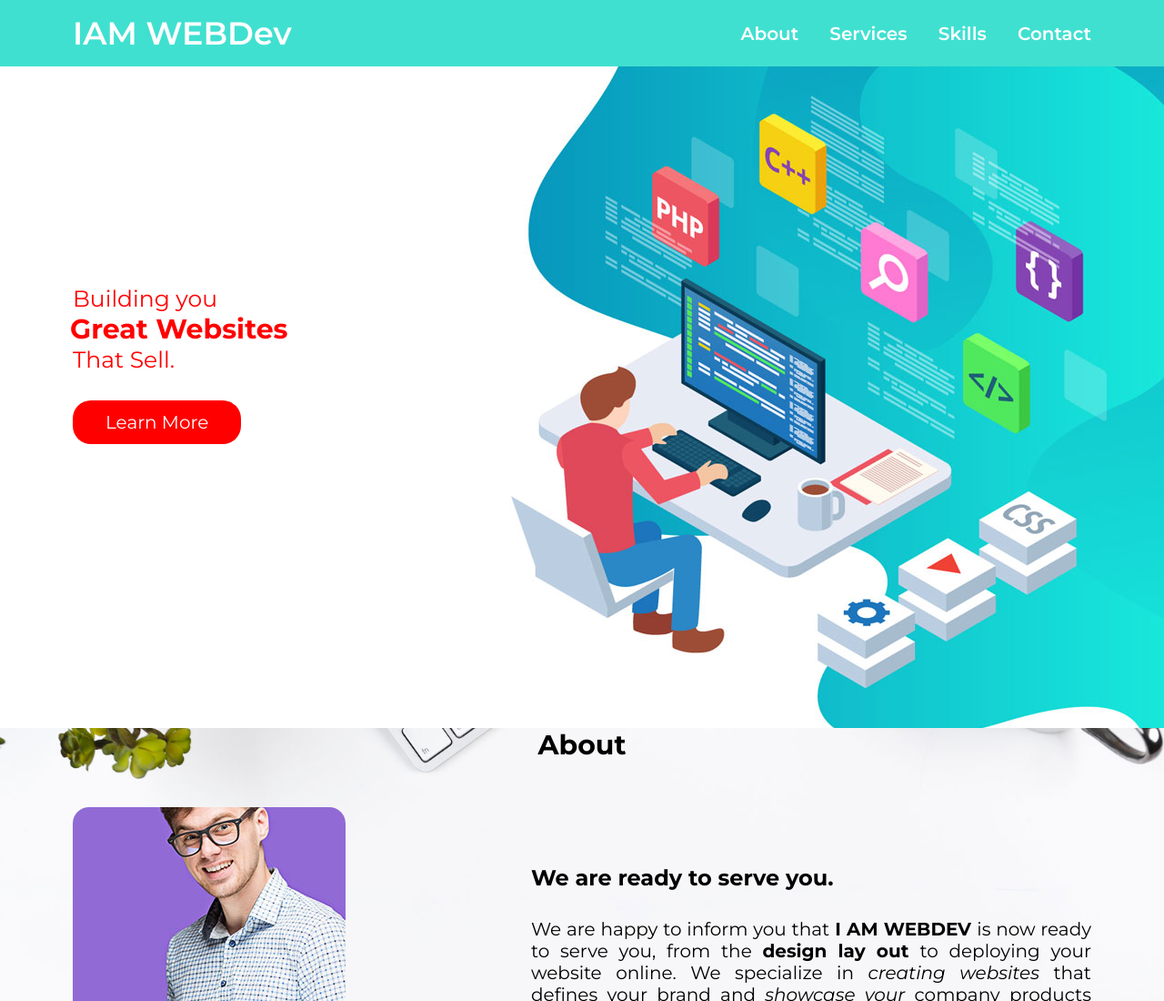
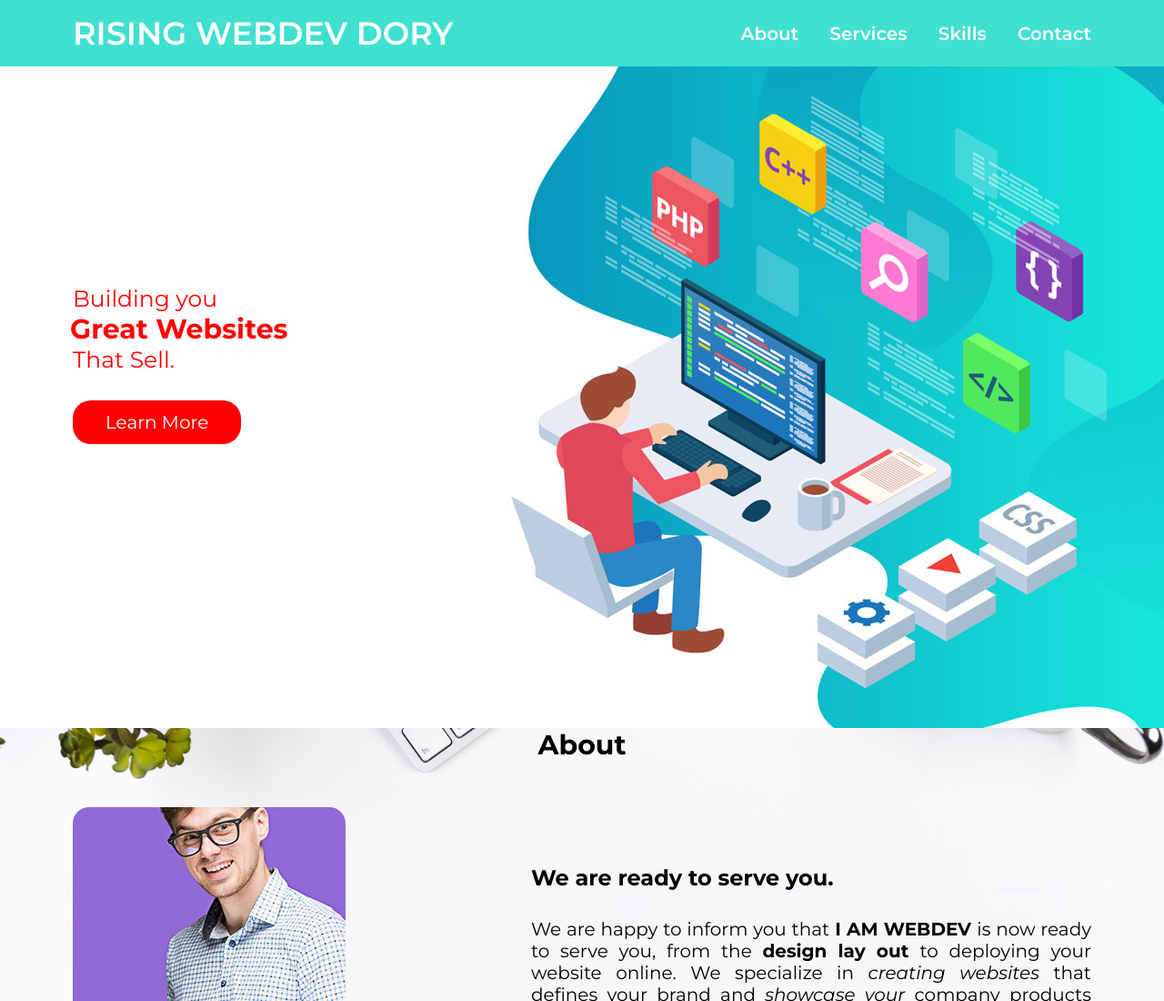
Before and after one commit to unicahija27/unicahija.github.io, a plain HTML site: page index.html in a window 1280 px wide. Shown: the top 1100 px of the page at 91% size. Drawn offline with Linux system fonts and the light colour scheme.

Commit message:
Update index.html

```diff
--- a/index.html
+++ b/index.html
@@ -10,7 +10,7 @@
 <body>
     <nav class="navbar">
       <div class= "max-width">
-        <div class= "logo"><a href ="#">IAM WEB<span>Dev</span></a></div>
+        <div class= "logo"><a href ="#">RISING WEBDEV <span>DORY</span></a></div>
       <ul class="menu" >
           <li><a href= "#about">About</a></li>
           <li><a href= "#services">Services</a></li>
```
